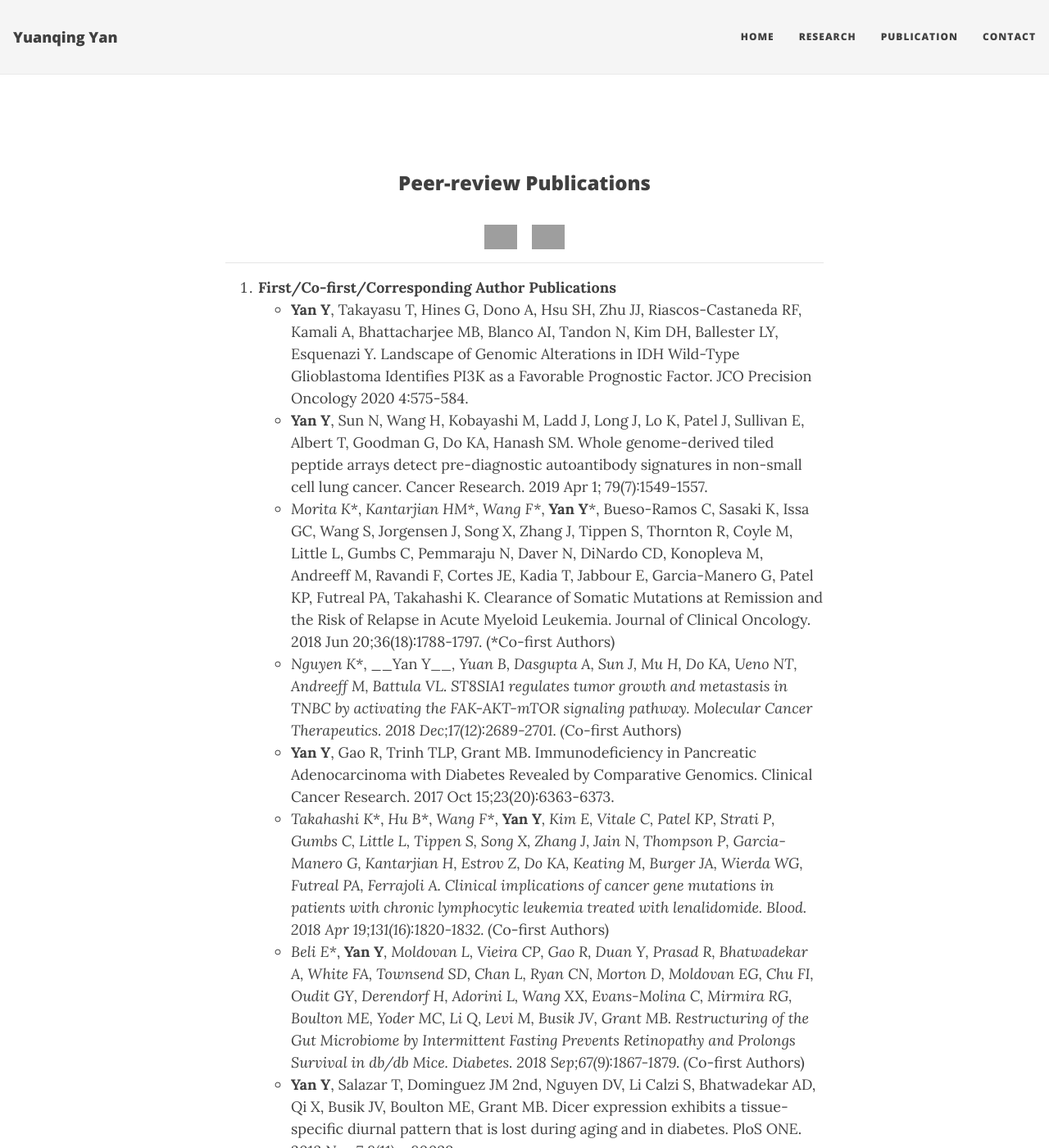
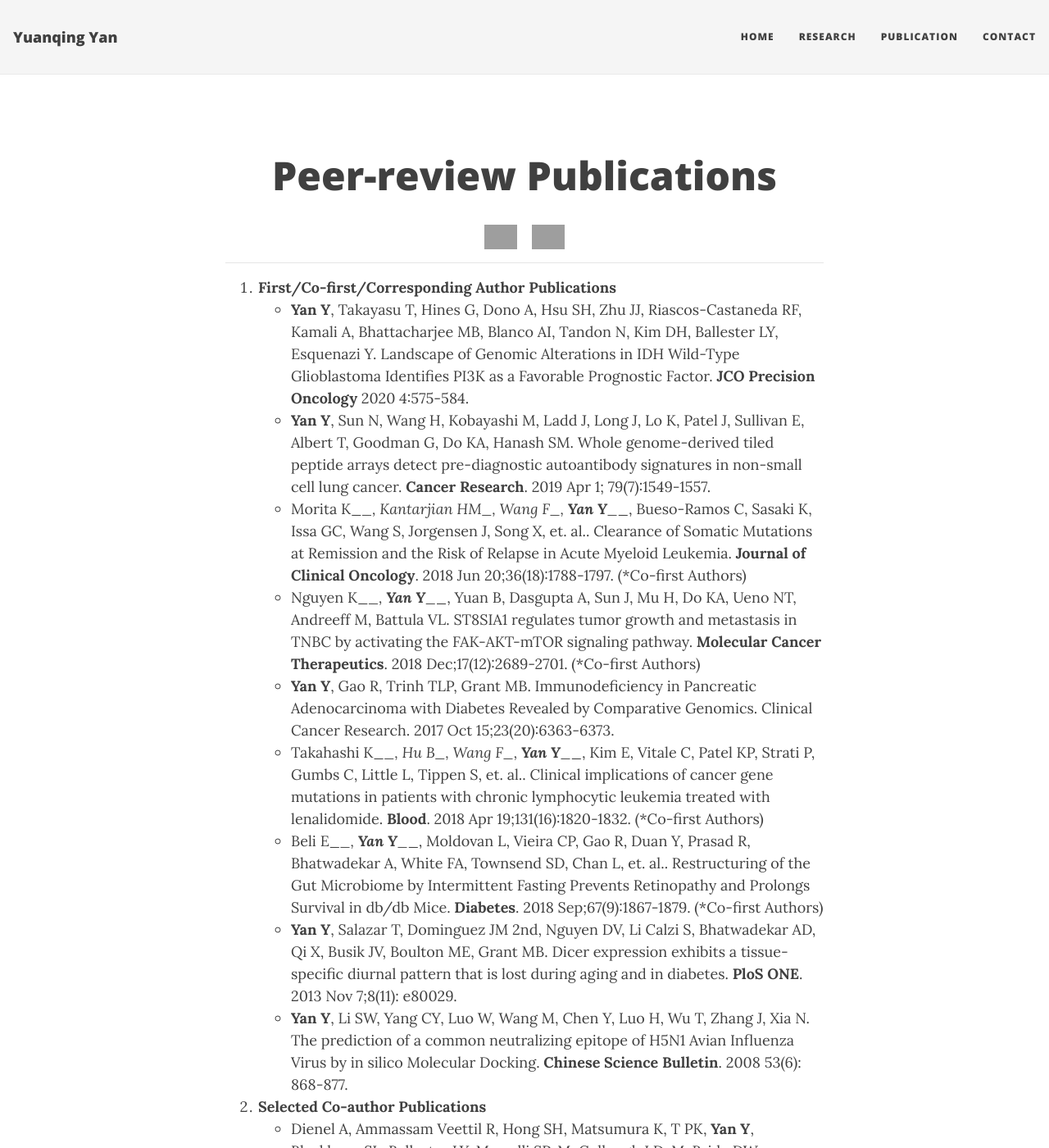
Before and after one commit to yuanqing-yan/Yuanqing, a Jekyll site: the page built from publications.md, in a window 1280 px wide and 1400 px high. Shown: the whole window at 82% size. Built offline with Jekyll 4.4.1, drawn with Linux system fonts in a browser that asks for light colours; nearby versions of some CDN libraries; some of the changed text lies outside the part shown; grey boxes are pictures that could not be loaded.

Commit message:
addBoldText

```diff
--- a/publications.md
+++ b/publications.md
@@ -1,6 +1,6 @@
 ---
 layout: page
-title: <font size="+2">Peer-review Publications</font>
+title: <font size="+4">Peer-review Publications</font>
 ---
 
 <div align="center">
@@ -10,23 +10,23 @@ title: <font size="+2">Peer-review Publications</font>
 ----
 
 1. **First/Co-first/Corresponding Author Publications**
-    * **Yan Y**, Takayasu T, Hines G, Dono A, Hsu SH, Zhu JJ, Riascos-Castaneda RF, Kamali A, Bhattacharjee MB, Blanco AI, Tandon N, Kim DH, Ballester LY, Esquenazi Y. Landscape of Genomic Alterations in IDH Wild-Type Glioblastoma Identifies PI3K as a Favorable Prognostic Factor. JCO Precision Oncology 2020 4:575-584.
-    * **Yan Y**, Sun N, Wang H, Kobayashi M, Ladd J, Long J, Lo K, Patel J, Sullivan E, Albert T, Goodman G, Do KA, Hanash SM. Whole genome-derived tiled peptide arrays detect pre-diagnostic autoantibody signatures in non-small cell lung cancer. Cancer Research. 2019 Apr 1; 79(7):1549-1557.
-    * _Morita K*_, _Kantarjian HM*_, _Wang F*_, **Yan Y**_*_, Bueso-Ramos C, Sasaki K, Issa GC, Wang S, Jorgensen J, Song X, Zhang J, Tippen S, Thornton R, Coyle M, Little L, Gumbs C, Pemmaraju N, Daver N, DiNardo CD, Konopleva M, Andreeff M, Ravandi F, Cortes JE, Kadia T, Jabbour E, Garcia-Manero G, Patel KP, Futreal PA, Takahashi K. Clearance of Somatic Mutations at Remission and the Risk of Relapse in Acute Myeloid Leukemia. Journal of Clinical Oncology. 2018 Jun 20;36(18):1788-1797.  (*Co-first Authors)
-    * _Nguyen K*_, __Yan Y*__, Yuan B, Dasgupta A, Sun J, Mu H, Do KA, Ueno NT, Andreeff M, Battula VL. ST8SIA1 regulates tumor growth and metastasis in TNBC by activating the FAK-AKT-mTOR signaling pathway. Molecular Cancer Therapeutics. 2018 Dec;17(12):2689-2701. (*Co-first Authors)
+    * **Yan Y**, Takayasu T, Hines G, Dono A, Hsu SH, Zhu JJ, Riascos-Castaneda RF, Kamali A, Bhattacharjee MB, Blanco AI, Tandon N, Kim DH, Ballester LY, Esquenazi Y. Landscape of Genomic Alterations in IDH Wild-Type Glioblastoma Identifies PI3K as a Favorable Prognostic Factor. **JCO Precision Oncology** 2020 4:575-584.
+    * **Yan Y**, Sun N, Wang H, Kobayashi M, Ladd J, Long J, Lo K, Patel J, Sullivan E, Albert T, Goodman G, Do KA, Hanash SM. Whole genome-derived tiled peptide arrays detect pre-diagnostic autoantibody signatures in non-small cell lung cancer. **Cancer Research**. 2019 Apr 1; 79(7):1549-1557.
+    * Morita K_*_, Kantarjian HM_*_, Wang F_*_, **Yan Y**_*_, Bueso-Ramos C, Sasaki K, Issa GC, Wang S, Jorgensen J, Song X, et. al.. Clearance of Somatic Mutations at Remission and the Risk of Relapse in Acute Myeloid Leukemia. **Journal of Clinical Oncology**. 2018 Jun 20;36(18):1788-1797.  (*Co-first Authors)
+    * Nguyen K_*_, **Yan Y**_*_, Yuan B, Dasgupta A, Sun J, Mu H, Do KA, Ueno NT, Andreeff M, Battula VL. ST8SIA1 regulates tumor growth and metastasis in TNBC by activating the FAK-AKT-mTOR signaling pathway. **Molecular Cancer Therapeutics**. 2018 Dec;17(12):2689-2701. (*Co-first Authors)
     * **Yan Y**, Gao R, Trinh TLP, Grant MB. Immunodeficiency in Pancreatic Adenocarcinoma with Diabetes Revealed by Comparative Genomics. Clinical Cancer Research. 2017 Oct 15;23(20):6363-6373.
-    * _Takahashi K*_, _Hu B*_, _Wang F*_, __Yan Y__*, Kim E, Vitale C, Patel KP, Strati P, Gumbs C, Little L, Tippen S, Song X, Zhang J, Jain N, Thompson P, Garcia-Manero G, Kantarjian H, Estrov Z, Do KA, Keating M, Burger JA, Wierda WG, Futreal PA, Ferrajoli A. Clinical implications of cancer gene mutations in patients with chronic lymphocytic leukemia treated with lenalidomide. Blood. 2018 Apr 19;131(16):1820-1832. (*Co-first Authors)
-    * _Beli E*_, __Yan Y__*, Moldovan L, Vieira CP, Gao R, Duan Y, Prasad R, Bhatwadekar A, White FA, Townsend SD, Chan L, Ryan CN, Morton D, Moldovan EG, Chu FI, Oudit GY, Derendorf H, Adorini L, Wang XX, Evans-Molina C, Mirmira RG, Boulton ME, Yoder MC, Li Q, Levi M, Busik JV, Grant MB. Restructuring of the Gut Microbiome by Intermittent Fasting Prevents Retinopathy and Prolongs Survival in db/db Mice. Diabetes. 2018 Sep;67(9):1867-1879. (*Co-first Authors)
-    * **Yan Y**, Salazar T, Dominguez JM 2nd, Nguyen DV, Li Calzi S, Bhatwadekar AD, Qi X, Busik JV, Boulton ME, Grant MB. Dicer expression exhibits a tissue-specific diurnal pattern that is lost during aging and in diabetes. PloS ONE. 2013 Nov 7;8(11): e80029.
-    * **Yan Y**, Li SW, Yang CY, Luo W, Wang M, Chen Y, Luo H, Wu T, Zhang J, Xia N. The prediction of a common neutralizing epitope of H5N1 Avian Influenza Virus by in silico Molecular Docking. Chinese Science Bulletin. 2008 53(6): 868-877.
+    * Takahashi K_*_, Hu B_*_, Wang F_*_, **Yan Y**_*_, Kim E, Vitale C, Patel KP, Strati P, Gumbs C, Little L, Tippen S, et. al.. Clinical implications of cancer gene mutations in patients with chronic lymphocytic leukemia treated with lenalidomide. **Blood**. 2018 Apr 19;131(16):1820-1832. (*Co-first Authors)
+    * Beli E_*_, **Yan Y**_*_, Moldovan L, Vieira CP, Gao R, Duan Y, Prasad R, Bhatwadekar A, White FA, Townsend SD, Chan L, et. al.. Restructuring of the Gut Microbiome by Intermittent Fasting Prevents Retinopathy and Prolongs Survival in db/db Mice. **Diabetes**. 2018 Sep;67(9):1867-1879. (*Co-first Authors)
+    * **Yan Y**, Salazar T, Dominguez JM 2nd, Nguyen DV, Li Calzi S, Bhatwadekar AD, Qi X, Busik JV, Boulton ME, Grant MB. Dicer expression exhibits a tissue-specific diurnal pattern that is lost during aging and in diabetes. **PloS ONE**. 2013 Nov 7;8(11): e80029.
+    * **Yan Y**, Li SW, Yang CY, Luo W, Wang M, Chen Y, Luo H, Wu T, Zhang J, Xia N. The prediction of a common neutralizing epitope of H5N1 Avian Influenza Virus by in silico Molecular Docking. **Chinese Science Bulletin**. 2008 53(6): 868-877.
 1. **Selected Co-author Publications**
-    * Dienel A, Ammassam Veettil R, Hong SH, Matsumura K, T PK, **Yan Y**, Blackburn SL, Ballester LY, Marrelli SP, McCullough LD, McBride DW. Microthrombi Correlates With Infarction and Delayed Neurological Deficits After Subarachnoid Hemorrhage in Mice. Stroke 2020 Jul;51(7):2249-2254
-	* Peng H, Pan S, **Yan Y**, Brand R, Petersen G, Chari S, Lai L, Eng J, Brentnall T, Chen R. Systemic proteome alterations linked to early stage pancreatic cancer in diabetic patients. Cancers (Basel). 2020 Jun 11;12(6):1534.
-	* Otani Y, Yoo JY, Chao S, Liu J, Ramirez AC, Lee TJ, Hurwitz B, **Yan Y**, Dai H, Glorioso JC, Caligiuri MA, Yu J, Kaur B. Oncolytic HSV infected glioma cells activate NOTCH in adjacent tumor cells sensitizing tumors to gamma secretase inhibition. Clinical Cancer Research. 2020 May 15;26(10):2381-2392
-	* Chekouo T, Stingo FC, Class C, __Yan Y__, Bohannan Z, Wei Y, Garcia-Manero G, Hanash SM, Do KA. Investigating Protein Patterns in Human Leukemia Cell Line Experiments: A Bayesian Approach for Extremely Small Sample Sizes. Statistical Methods in Medical Research. 2020 Apr;29(4):1181-1196
-	* Hsu JI, Dayaram T, Tovy A, Braekeleer ED, Jeong M, Wang F, Zhang JH, Heffernan T, Sonal F, Kovacs J, Marszalek J, Bristow C, **Yan Y**, Garcia-manero G, Kantarjian H, Vassiliou G, Futreal PA, Donehower LA, Takahashi K, Goodell MA. Cytotoxis chemotherapies create a fitness landscape that favors clonal hematopoiesis of PPM1D mutants. Cell Stem Cell. 2018 Nov 1;23(5):700-713.
-    * _Takahashi K*_, _Wang F*_, Morita K, __Yan Y__, Hu P, Zhao P, Zhar AA, Wu CJ, Gumbs C, Little L, Tippen S, Thornton R, Coyle M, Mendoza M, Thompson E, Zhang J, DiNardo CD, Jain N, Ravandi F, Cortes JE, Garcia-Manero G, Kornblau S, Andreeff M, Jabbour E, Bueso-Ramos C, Takaori-Kondo A, Konopleva M, Patel K, Kantarjian H, Futreal PA. Integrative genomic analysis of adult mixed phenotype acute leukemia (MPAL) delineates lineage associated molecular subtypes. Nature Communications. 2018 Jul 10;9(1):2670.
-	* Bhatwadekar A, __Yan Y__, Stepps V, Hazra S, Korah M, Bartelmez S, Chaqour B, Grant MB. miR-92a Corrects CD34+ Cell Dysfunction in Diabetes by Modulating Core Circadian Genes Involved in Progenitor Differentiation. Diabetes. 2015 Dec;64(12):4226-37.
-	* Chen S, Ibrahim N, __Yan Y__, Wong S, Wang H, Wong F. Risk Stratification in Patients with Advanced-stage Breast Cancer by Pretreatment 18F-FDG PET/CT. Cancer. 2015 Nov 15;121(22):3965-74.
-	* Bhatwadekar A, __Yan Y__, Qi X, Thinschmidt JS, Neu MB, Li Calzi S, Shaw LC, Dominiguez JM, Busik JV, Lee C, Boulton ME, Grant MB. Per2 mutation recapitulates the vascular phenotype of diabetes in the retina and bone marrow. Diabetes. 2013 Jan;62(1):273-82.
-	* Hazra S, Rasheed A, Bhatwadekar A, Wang X, Shaw LC, Patel M, Caballero S, Magomedova L, Solis N, **Yan Y**, Wang W, Thinschmidt JS, Verma A, Li Q, Levi M, Cummins CL, Grant MB. Liver X Receptor Modulates Diabetic Retinopathy Outcome in a Mouse Model of Streptozotocin-Induced Diabetes. Diabetes. 2012 Dec;61(12):3270-9.
+    * Dienel A, Ammassam Veettil R, Hong SH, Matsumura K, T PK, **Yan Y**, Blackburn SL, Ballester LY, Marrelli SP, McCullough LD, McBride DW. Microthrombi Correlates With Infarction and Delayed Neurological Deficits After Subarachnoid Hemorrhage in Mice. **Stroke** 2020 Jul;51(7):2249-2254
+	* Peng H, Pan S, **Yan Y**, Brand R, Petersen G, Chari S, Lai L, Eng J, Brentnall T, Chen R. Systemic proteome alterations linked to early stage pancreatic cancer in diabetic patients. **Cancers (Basel)**. 2020 Jun 11;12(6):1534.
+	* Otani Y, Yoo JY, Chao S, Liu J, Ramirez AC, Lee TJ, Hurwitz B, **Yan Y**, Dai H, Glorioso JC, Caligiuri MA, Yu J, Kaur B. Oncolytic HSV infected glioma cells activate NOTCH in adjacent tumor cells sensitizing tumors to gamma secretase inhibition. **Clinical Cancer Research**. 2020 May 15;26(10):2381-2392
+	* Chekouo T, Stingo FC, Class C, __Yan Y__, Bohannan Z, Wei Y, Garcia-Manero G, Hanash SM, Do KA. Investigating Protein Patterns in Human Leukemia Cell Line Experiments: A Bayesian Approach for Extremely Small Sample Sizes. **Statistical Methods in Medical Research**. 2020 Apr;29(4):1181-1196
+	* Hsu JI, Dayaram T, Tovy A, Braekeleer ED, Jeong M, Wang F, Zhang JH, Heffernan T, Sonal F, Kovacs J, Marszalek J, Bristow C, **Yan Y**, Garcia-manero G, et. al.. Cytotoxis chemotherapies create a fitness landscape that favors clonal hematopoiesis of PPM1D mutants. **Cell Stem Cell**. 2018 Nov 1;23(5):700-713.
+    * Takahashi K_*_, Wang F_*_, Morita K, **Yan Y**, Hu P, Zhao P, Zhar AA, Wu CJ, Gumbs C, Little L, Tippen S, Thornton R, Coyle M, Mendoza M, Thompson E, et. al.. Integrative genomic analysis of adult mixed phenotype acute leukemia (MPAL) delineates lineage associated molecular subtypes. **Nature Communications**. 2018 Jul 10;9(1):2670.
+	* Bhatwadekar A, __Yan Y__, Stepps V, Hazra S, Korah M, Bartelmez S, Chaqour B, Grant MB. miR-92a Corrects CD34+ Cell Dysfunction in Diabetes by Modulating Core Circadian Genes Involved in Progenitor Differentiation. **Diabetes**. 2015 Dec;64(12):4226-37.
+	* Chen S, Ibrahim N, __Yan Y__, Wong S, Wang H, Wong F. Risk Stratification in Patients with Advanced-stage Breast Cancer by Pretreatment 18F-FDG PET/CT. **Cancer**. 2015 Nov 15;121(22):3965-74.
+	* Bhatwadekar A, __Yan Y__, Qi X, Thinschmidt JS, Neu MB, Li Calzi S, Shaw LC, Dominiguez JM, Busik JV, Lee C, Boulton ME, Grant MB. Per2 mutation recapitulates the vascular phenotype of diabetes in the retina and bone marrow. **Diabetes**. 2013 Jan;62(1):273-82.
+	* Hazra S, Rasheed A, Bhatwadekar A, Wang X, Shaw LC, Patel M, Caballero S, Magomedova L, Solis N, **Yan Y**, Wang W, Thinschmidt JS, Verma A, Li Q, Levi M, Cummins CL, Grant MB. Liver X Receptor Modulates Diabetic Retinopathy Outcome in a Mouse Model of Streptozotocin-Induced Diabetes. **Diabetes**. 2012 Dec;61(12):3270-9.
```
